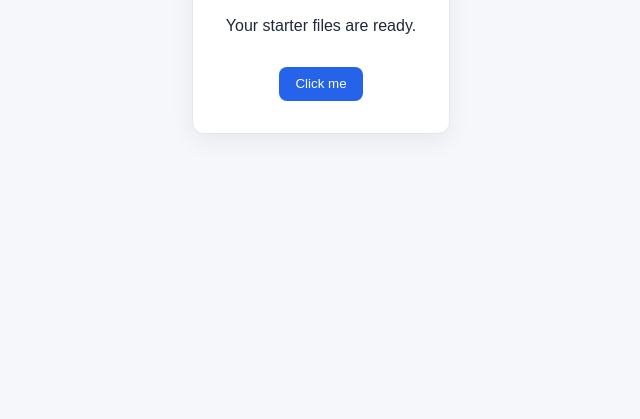
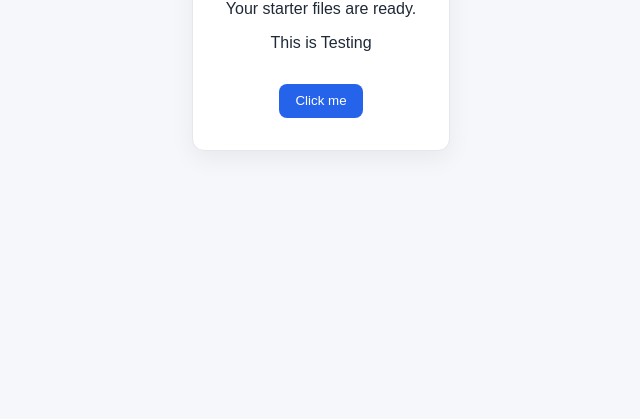
Before and after one commit to MieMieKyaw/Testing, a plain HTML site: page index.html in a window 1280 px wide. Shown: the part 381-800 px from the top of the page, without its empty margins (319-959 px from the left). Drawn offline with Linux system fonts and the light colour scheme.

Commit message:
add new paragraph

```diff
--- a/index.html
+++ b/index.html
@@ -10,6 +10,7 @@
   <main class="container">
     <h1>Hello, world!</h1>
     <p>Your starter files are ready.</p>
+    <p>This is Testing</p>
     <button id="actionBtn" type="button">Click me</button>
   </main>
 
```
